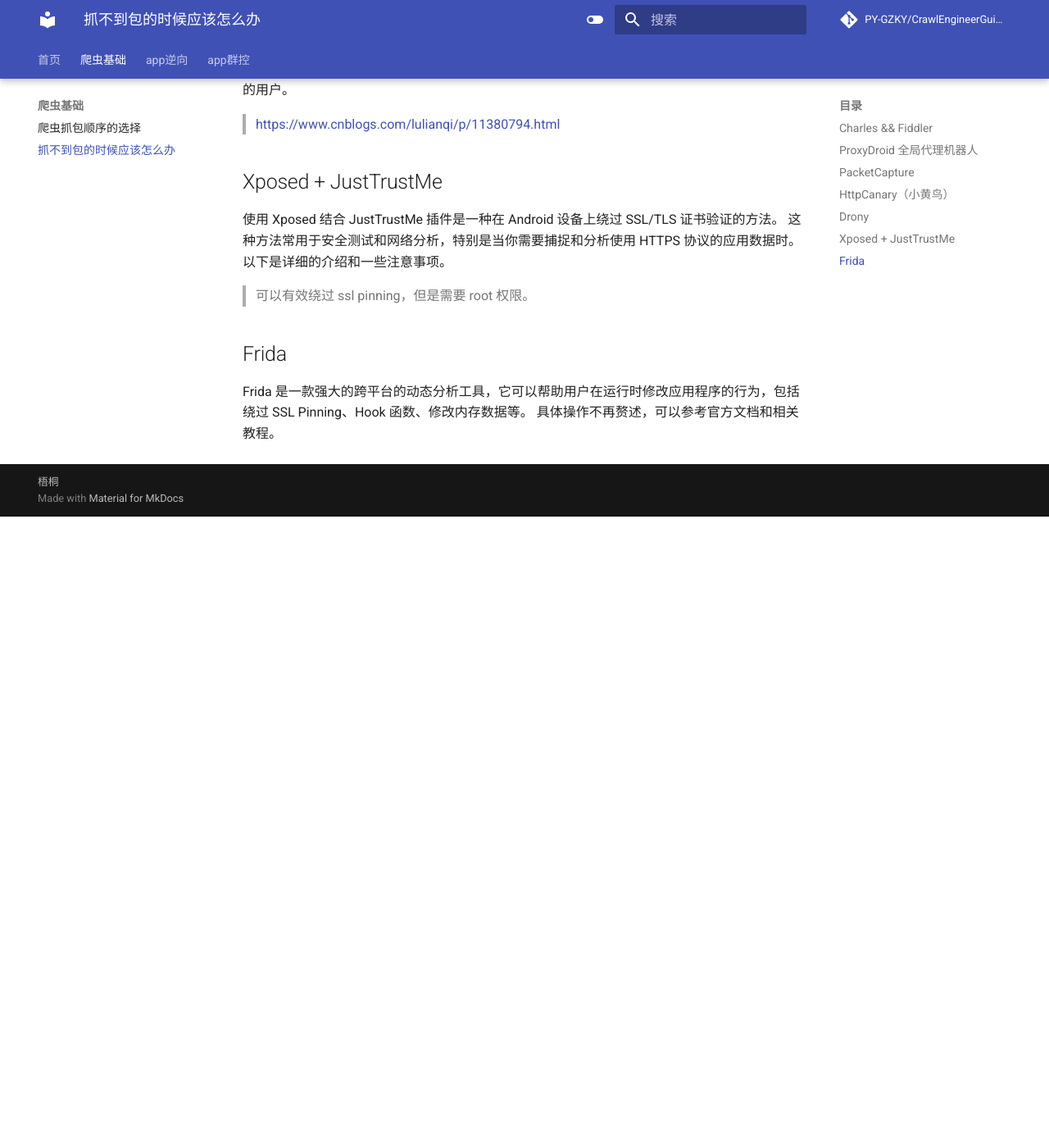
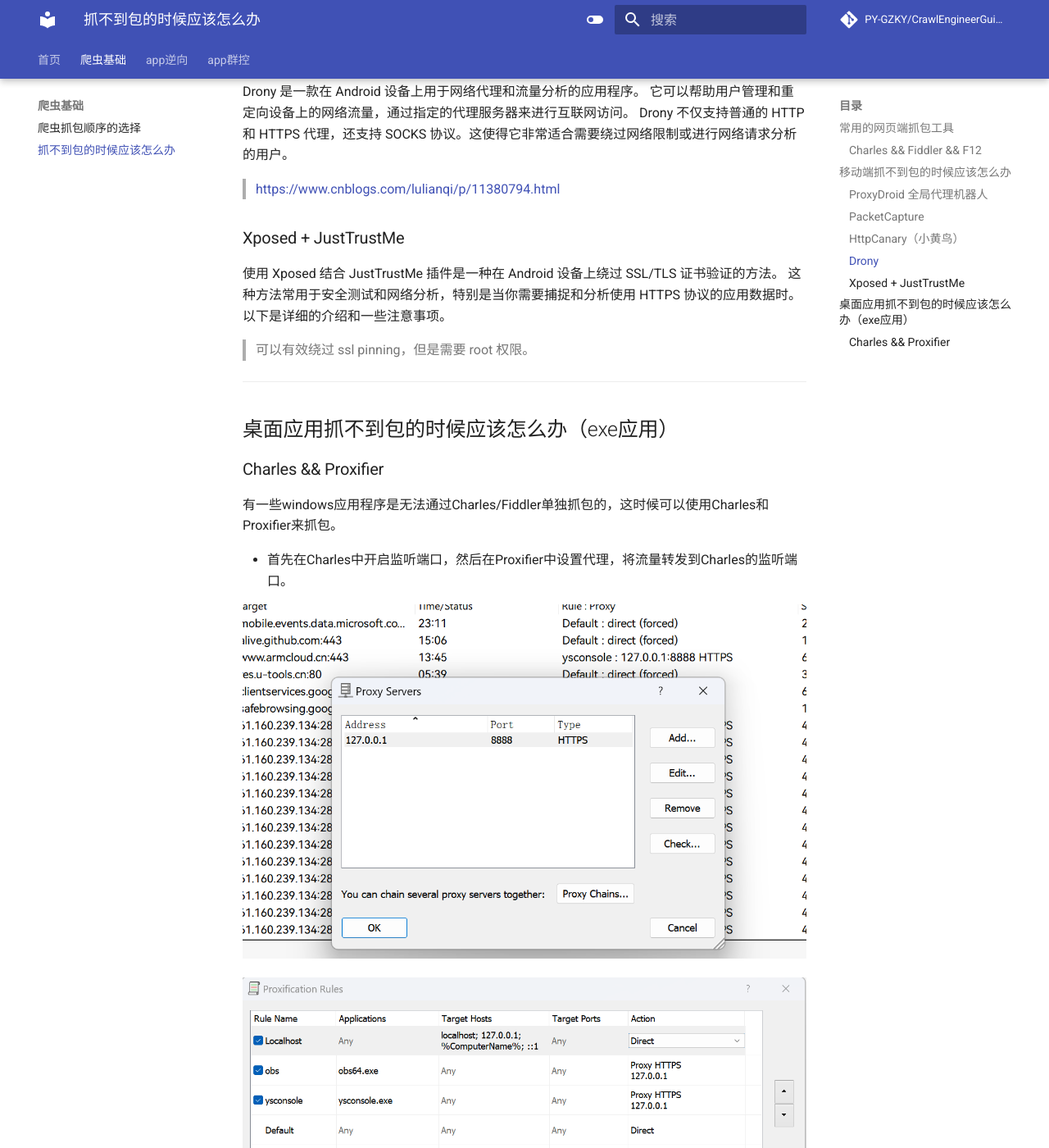
Before and after one commit to PY-GZKY/CrawlEngineerGuide, an MkDocs documentation site: the page built from docs/抓不到包的时候应该怎么办.md, in a window 1280 px wide and 1400 px high, scrolled down 2513 px. Shown: the whole window at 82% size. Built offline with MkDocs 1.6.1 and Material for MkDocs 9.7.7, drawn with Linux system fonts in a browser that asks for light colours; comment, search, counter and statistics services are not loaded; before the commit the page ends 3143 px from its top, so only the background shows below that; some of the changed text lies outside the part shown.

Commit message:
windows桌面exe应用抓包

```diff
--- a/docs/抓不到包的时候应该怎么办.md
+++ b/docs/抓不到包的时候应该怎么办.md
@@ -1,4 +1,6 @@
-## Charles && Fiddler
+## 常用的网页端抓包工具
+
+### Charles && Fiddler && F12
 
 Charles 和 Fiddler 都是非常有用的工具，适合用于网络请求的捕获、分析和调试。
 选择哪一个工具主要取决于个人或项目的需求，例如预算、平台兼容性、用户界面的友好程度以及对特定功能的需求。
@@ -14,7 +16,11 @@
 
 一般来说，使用 Charles 就够了。
 
-## ProxyDroid 全局代理机器人
+---
+
+## 移动端抓不到包的时候应该怎么办
+
+### ProxyDroid 全局代理机器人
 
 ProxyDroid 是一个在 Android 设备上用于设置代理（Proxy）的应用程序，它可以帮助用户将整个设备的网络流量通过代理服务器进行路由。这对于绕过地理限制、进行网络请求的调试或者增强网络访问的隐私性等场景非常有用。ProxyDroid
 支持多种代理类型，如 HTTP、SOCKS4/5 等。
@@ -32,9 +38,10 @@
 
 > 需要 root 权限：为了设置全局代理，ProxyDroid 需要 Android 设备具有 root 权限。
 
-## PacketCapture
+### PacketCapture
 
-PacketCapture 是一款在 Android 设备上用于捕获和分析网络数据包的应用程序。它不需要设备的 root 权限，这使得它在 Android 用户中非常受欢迎，尤其是对于那些不想或不能对其设备进行 root 操作的用户。PacketCapture 主要用于监控和记录设备上的网络流量，帮助用户或开发者诊断网络问题或分析应用程序的网络使用情况。
+PacketCapture 是一款在 Android 设备上用于捕获和分析网络数据包的应用程序。它不需要设备的 root 权限，这使得它在 Android 用户中非常受欢迎，尤其是对于那些不想或不能对其设备进行 root
+操作的用户。PacketCapture 主要用于监控和记录设备上的网络流量，帮助用户或开发者诊断网络问题或分析应用程序的网络使用情况。
 
 - 数据包捕获：PacketCapture 可以捕获设备上的 HTTP、HTTPS、TCP 和 UDP 数据包，帮助用户识别和分析网络流量。
 - 解密 HTTPS 流量：该应用能够解密 HTTPS 加密的流量，让用户能够查看 HTTPS 请求和响应的明文内容。这通常通过安装一个本地 SSL 证书来实现，使得 PacketCapture 能够作为中间人拦截和解密流量。
@@ -42,7 +49,7 @@
 - 导出功能：捕获的数据可以导出为 PCAP 文件，方便在其他设备或使用其他软件（如 Wireshark）进行更深入的分析。
 - 简单的用户界面：PacketCapture 设计有一个简洁的用户界面，使得用户即使不具备深入的网络知识也能容易地使用。
 
-## HttpCanary（小黄鸟）
+### HttpCanary（小黄鸟）
 
 小黄鸟是一款功能强大的 Android 网络抓包工具，专门用于捕获和分析移动应用的 HTTP 和 HTTPS 网络请求。
 与 PacketCapture 类似， HttpCanary 为开发者和技术爱好者提供了深入分析应用网络活动的能力，但它带来了一些独特的功能和改进。
@@ -56,7 +63,7 @@
 
 > 小黄鸟只要是用来解决抓包证书的问题，可以直接在手机上安装证书，不需要再去电脑上安装证书，非常方便。
 
-## Drony
+### Drony
 
 Drony 是一款在 Android 设备上用于网络代理和流量分析的应用程序。
 它可以帮助用户管理和重定向设备上的网络流量，通过指定的代理服务器来进行互联网访问。
@@ -64,14 +71,31 @@
 
 > [https://www.cnblogs.com/lulianqi/p/11380794.html](https://www.cnblogs.com/lulianqi/p/11380794.html)
 
-## Xposed + JustTrustMe
+### Xposed + JustTrustMe
 
 使用 Xposed 结合 JustTrustMe 插件是一种在 Android 设备上绕过 SSL/TLS 证书验证的方法。
 这种方法常用于安全测试和网络分析，特别是当你需要捕捉和分析使用 HTTPS 协议的应用数据时。以下是详细的介绍和一些注意事项。
 
 > 可以有效绕过 ssl pinning，但是需要 root 权限。
 
-## Frida
+---
 
-Frida 是一款强大的跨平台的动态分析工具，它可以帮助用户在运行时修改应用程序的行为，包括绕过 SSL Pinning、Hook 函数、修改内存数据等。
-具体操作不再赘述，可以参考官方文档和相关教程。
+## 桌面应用抓不到包的时候应该怎么办（exe应用）
+
+### Charles && Proxifier
+
+有一些windows应用程序是无法通过Charles/Fiddler单独抓包的，这时候可以使用Charles和Proxifier来抓包。
+
+- 首先在Charles中开启监听端口，然后在Proxifier中设置代理，将流量转发到Charles的监听端口。
+
+![](./images/proxifier设置.png)
+
+![](./images/proxifier设置2.png)
+
+- 这样就可以通过Charles抓取到应用程序的流量了。
+
+![](./images/proxifier监听exe应用.png)
+
+可以发现，Charles已经成功抓取到了exe应用的流量。
+
+![](./images/exe应用抓包成功.png)
```
Also changed, not shown: docs/images/exe应用抓包成功.png (added), docs/images/proxifier监听exe应用.png (added), docs/images/proxifier设置.png (added), docs/images/proxifier设置2.png (added).
